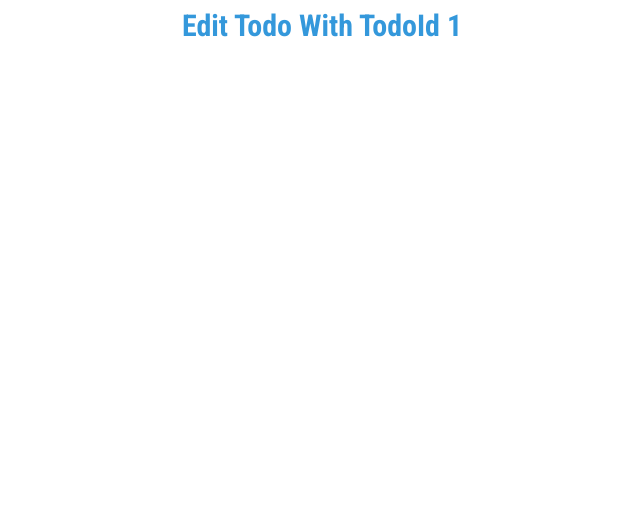
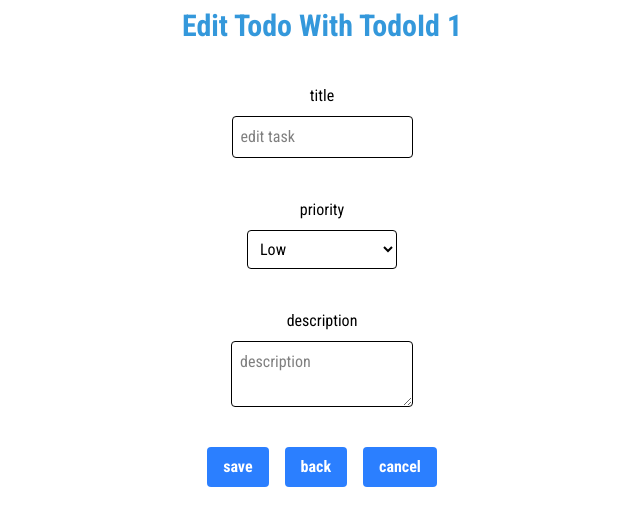
Before and after one commit to EsrafilElahi/vue-todo, a Vue app: page /todos/edit/1 in a window 1280 px wide. Shown: the top 526 px of the page, without its empty margins (318-958 px from the left). Built offline with nearby package versions, Linux system fonts and the light colour scheme.

Commit message:
keep coding edit page

```diff
--- a/src/views/EditTodoPage.vue
+++ b/src/views/EditTodoPage.vue
@@ -1,13 +1,50 @@
 <script setup lang="ts">
+import { ref } from "vue";
 import { useRouter, useRoute } from "vue-router";
 import AppHeader from "../components/AppHeader.vue";
-const router = useRouter();
-const route = useRoute();
-console.log({ route });
+import type { PriorityOption } from "../types/allTypes";
+// const router = useRouter();
+// const route = useRoute();
+
+const priorityOptions = ref<PriorityOption[]>([
+  { id: 1, label: "Low", value: "low" },
+  { id: 2, label: "Mid", value: "mid" },
+  { id: 3, label: "High", value: "high" },
+]);
 </script>
 
 <template>
-  <div class="flex-col-center gap-10 text-center p-2">
+  <div class="flex-col-center gap-10 text-center p-2 max-w-[40rem] mx-auto">
     <AppHeader :title="`Edit Todo With TodoId ${$route.params.todoId}`" />
+
+    <div class="w-full flex-col-center gap-2">
+      <label for="title">title</label>
+      <input class="border rounded p-2" name="title" placeholder="edit task" />
+    </div>
+
+    <div class="w-full flex-col-center gap-2">
+      <label for="priority">priority</label>
+      <select class="border rounded p-2" name="priority">
+        <option disabled value="">Please select one</option>
+        <option>Low</option>
+        <option>Mid</option>
+        <option>High</option>
+      </select>
+    </div>
+
+    <div class="w-full flex-col-center gap-2">
+      <label for="description">description</label>
+      <textarea
+        class="border rounded p-2"
+        placeholder="description"
+        name="description"
+      ></textarea>
+    </div>
+
+    <div class="flex-center gap-4">
+      <button class="btn">save</button>
+      <button class="btn">back</button>
+      <button class="btn">cancel</button>
+    </div>
   </div>
 </template>
```
